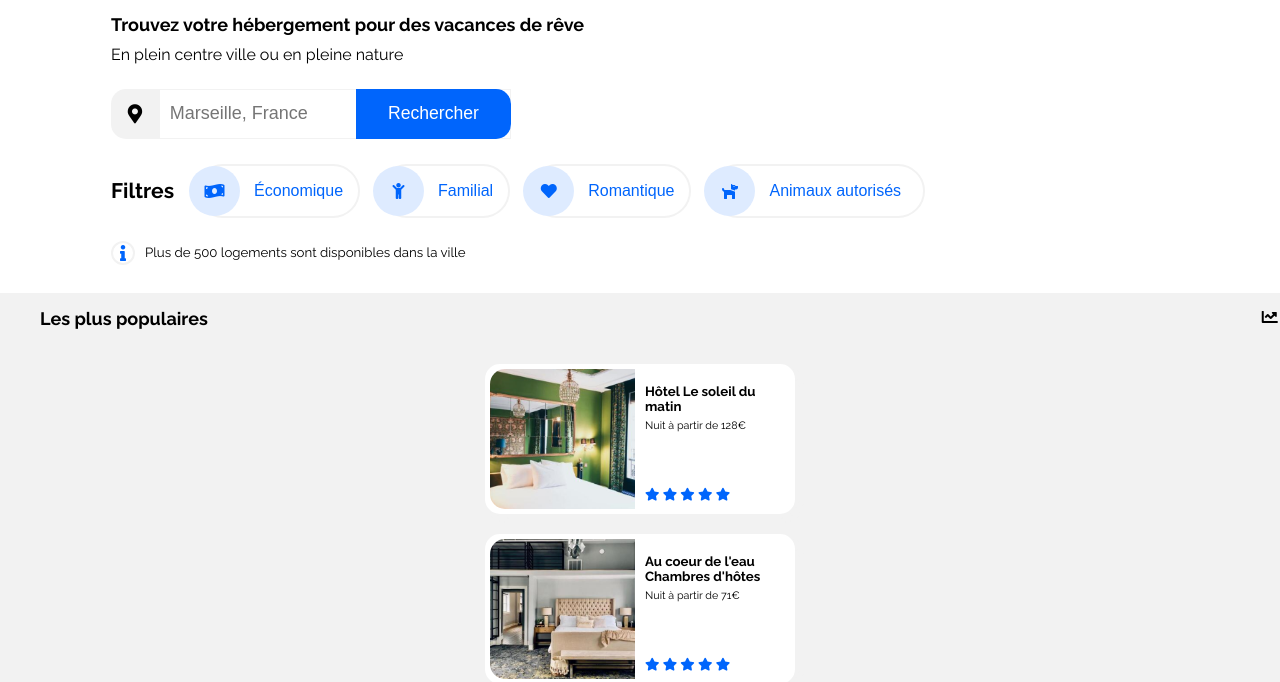
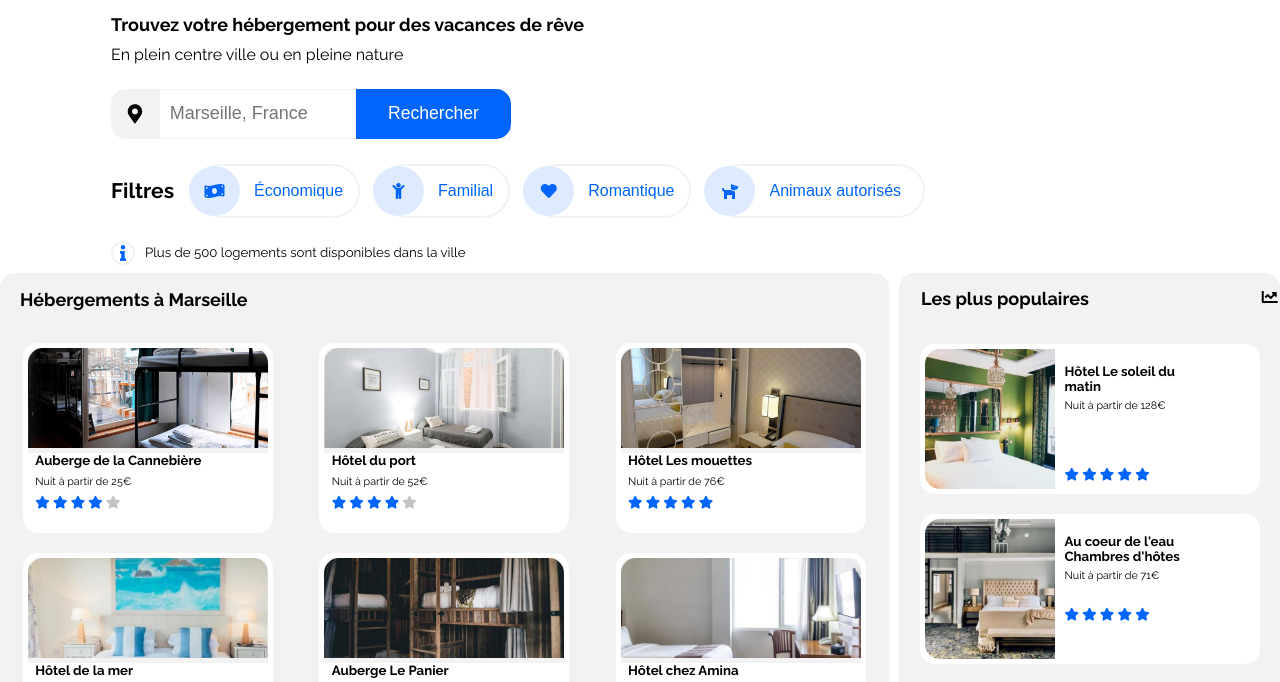
Before and after one commit to Nabi652/Hajou_2_050420211, a plain HTML site: page index.html in a window 1280 px wide. Shown: the part 70-752 px from the top of the page. Drawn offline with Linux system fonts and the light colour scheme.

Commit message:
1ère section version desktop

```diff
--- a/style.css
+++ b/style.css
@@ -1036,3 +1036,94 @@ footer ul {
     .fa-info + h5 {
       font-weight: normal;
     }
+/* ------------------------------ LA boite hébergements à marseille et les plus populaires ----------------------*/
+
+.box-heberg-marseille-et-populaires {
+    flex-direction: row;
+    width: 100%;
+  }
+
+  /* -------------------------------------------------- LES boites hébergements et les plus populaires -----------------------*/
+
+  .boite-les-plus-populaires {
+    width: 30%;
+    margin: 0;
+    border-radius: 15px;
+  }
+
+  .boite-marseille {
+    width: 70%;
+    background-color: #f2f2f2;
+    border-radius: 15px;
+    margin-left: 0;
+  }
+
+  /* -------------------------------------------- les 6 photos des hébergements à marseille -----------------------------*/
+
+  .ensemble-6-photos {
+    display: flex;
+    flex-wrap: wrap;
+    margin-top: 33px;
+  }
+
+  /* --------------------------------titre hébergements à marseille ---------------------------------*/
+
+  h4.titre-marseille {
+    margin-left: 20px;
+    margin-top: 16px;
+  }
+
+  /* --------------------------------titre les plus populaires à marseille ---------------------------------*/
+
+  h4.titre-populaire {
+    margin-top: 0;
+  }
+
+  /* ----------------------------- icone progression ----------------------------*/
+
+  .fa-chart-line {
+    margin-left: -50px;
+  }
+
+  /* ------------------------------------------------------- ensemble hébergements à Marseille ---------------------------------*/
+
+  .ensemble1,
+  .ensemble2,
+  .ensemble3,
+  .ensemble4,
+  .ensemble5,
+  .ensemble6 {
+    height: 76px;
+    background-color: white;
+  }
+
+  .auberge-cannebiere,
+  .hotel-port,
+  .hotel-mouettes,
+  .hotel-mer,
+  .auberge-panier,
+  .hotel-amina {
+    width: 240px;
+  }
+
+  /*-------------------------(les 3 photos: hotel le soleil du matin/ hotel au coeur de l'eau / hotel tout bleu&blanc)---------------------- */
+
+  .image-soleil-du-matin,
+  .image-au-coeur-eau,
+  .image-bleu-blanc {
+    width: 130px;
+  }
+
+  .hotel-soleil-du-matin,
+  .hotel-au-coeur-eau,
+  .hotel-bleu-blanc {
+    width: 330px;
+  }
+
+  .starline-populaire2 {
+    padding-top: 25px;
+  }
+
+  .starline-populaire3 {
+    padding-top: 40px;
+  }
```
